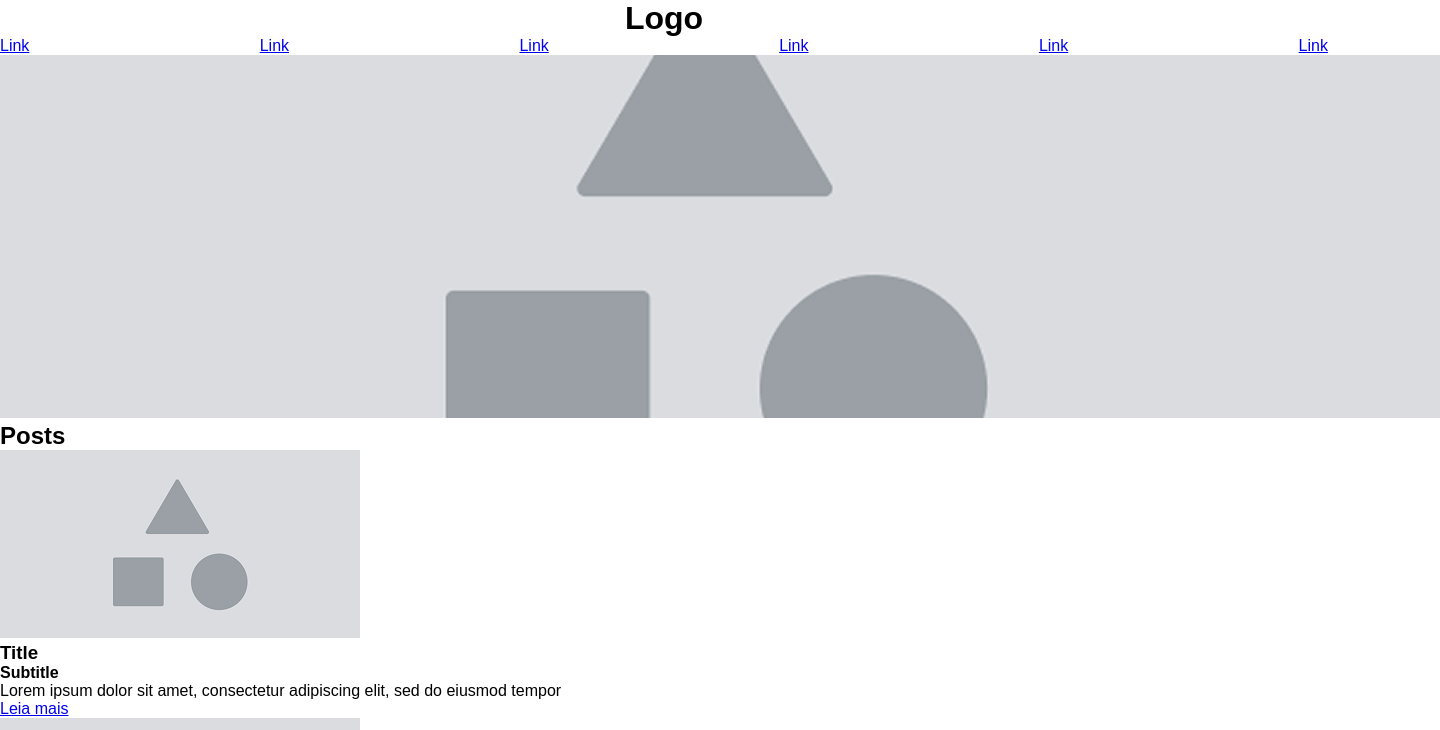
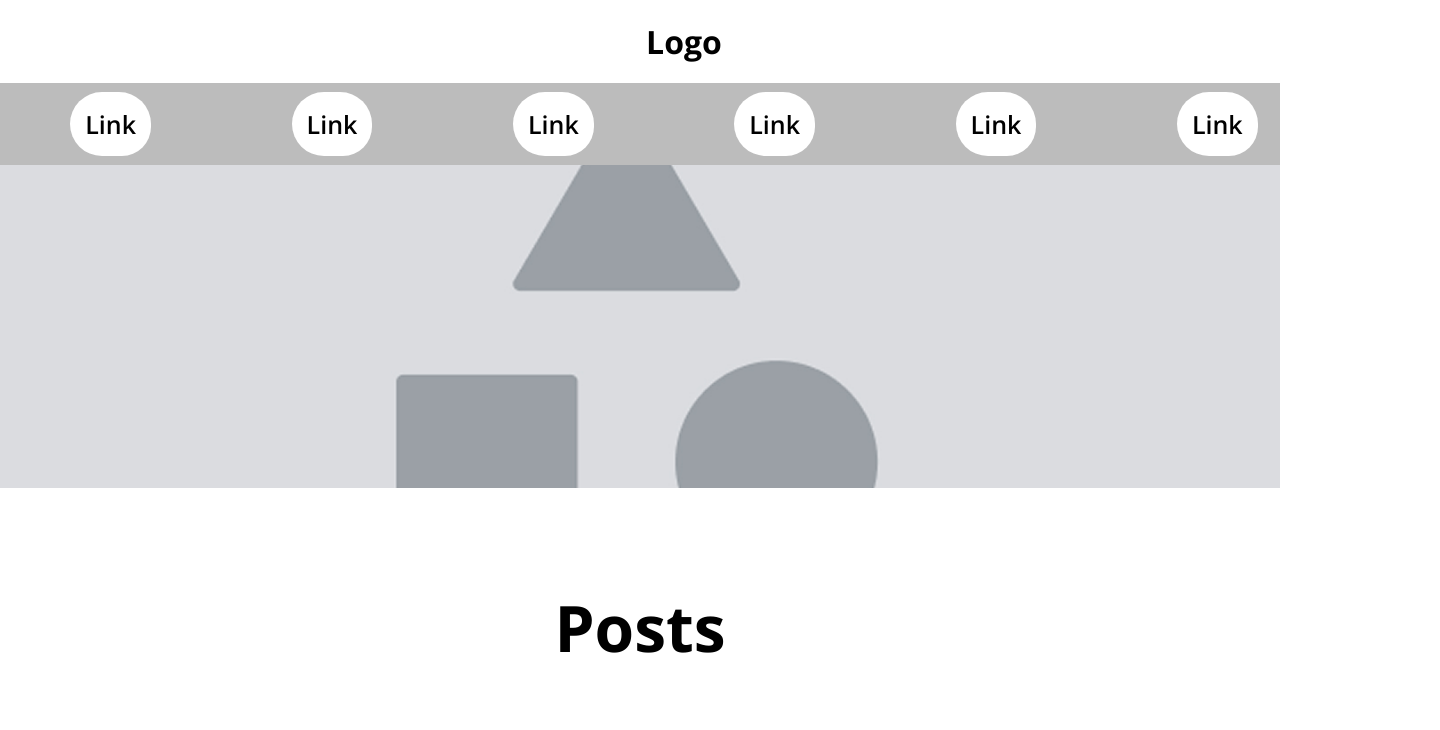
Before and after one commit to Carati32/aulas-css-senai, a plain HTML site: page aulas-css-senai/wireframe/index.html in a window 1280 px wide. Shown: the top 730 px of the page, 1440 px wide, since content can reach past the window. Drawn offline with nearby package versions, Linux system fonts and the light colour scheme.

Commit message:
Formatação do Wirefreme

```diff
--- a/aulas-css-senai/wireframe/css/style.css
+++ b/aulas-css-senai/wireframe/css/style.css
@@ -1,7 +1,7 @@
 *{
     margin: 0;
     padding: 0;
-    font-family: Arial, Helvetica, sans-serif;
+    font-family: "Open Sans", sans-serif;
 }
 
 .container{
@@ -11,13 +11,87 @@
 
 /* header */
 
+header{
+    padding: 20px;
+}
+
 h1{
     text-align: center;
 }
+/* iQOO 13  */
+/* nav */
 
-/* nav */
+nav{
+    background:#BCBCBC ;
+    padding: 24px 0;
+}
+
 nav ul{
     list-style: none;
     display: flex;
-    justify-content: space-between  ;
+    justify-content: space-around;
 }
+
+nav ul li a{
+    color: #000;
+    font-weight: 600;
+    font-size: 25px;
+    text-decoration: none;
+    background: #FFF;
+    padding: 15px;
+    transition: all ease-in-out 0.3s;
+    border-radius: 123px 123px 112px 123px;
+}
+
+nav ul li a:hover{
+    background: #000;
+    color: #FFF;
+    border-radius: 100px 0;
+}
+
+/* banner */
+
+#banner img{
+    width: 100%;
+}
+/* posts */
+
+
+.posts h2{
+    text-align: center;
+    margin: 91px 0 62px;
+    font-size: 64px;
+}
+
+
+.posts .container{
+    display: flex;
+    justify-content: space-between;
+}
+
+.posts img{
+    border-radius: 20px 20px 0 0;
+}
+
+.posts h3{
+    font-size: 20px;
+    margin: 16px 16px 0;
+}
+
+.posts h4{
+    margin-left: 16px;
+    font-weight: normal;
+    font-size: 18px;
+}
+
+.posts p{
+    margin: 32px 16px;
+}
+
+.posts a{
+    background: #65558F;
+    color: #FFF;
+    padding: 10px 24px;
+    border-radius: 100px;
+    font-size: 20px;
+}
--- a/aulas-css-senai/wireframe/index.html
+++ b/aulas-css-senai/wireframe/index.html
@@ -1,5 +1,6 @@
 <!DOCTYPE html>
-<html lang="en">
+<html lang="pt-br">
+
 <head>
     <meta charset="UTF-8">
     <meta name="viewport" content="width=device-width, initial-scale=1.0">
@@ -8,7 +9,12 @@
     <!-- Link para os estilos -->
 
     <link rel="stylesheet" href="css/style.css">
+    <link rel="preconnect" href="https://fonts.googleapis.com">
+    <link rel="preconnect" href="https://fonts.gstatic.com" crossorigin>
+    <link href="https://fonts.googleapis.com/css2?family=Open+Sans:ital,wght@0,300..800;1,300..800&display=swap"
+        rel="stylesheet">
 </head>
+
 <body>
 
     <header>
@@ -48,8 +54,8 @@
                 </div>
                 <!-- fim:card -->
 
-                 <!-- inicio:card -->
-                 <div class="card">
+                <!-- inicio:card -->
+                <div class="card">
                     <img src="images/image-post.jpg" alt="imagem do post">
                     <h3>Title</h3>
                     <h4>Subtitle</h4>
@@ -58,8 +64,8 @@
                 </div>
                 <!-- fim:card -->
 
-                 <!-- inicio:card -->
-                 <div class="card">
+                <!-- inicio:card -->
+                <div class="card">
                     <img src="images/image-post.jpg" alt="imagem do post">
                     <h3>Title</h3>
                     <h4>Subtitle</h4>
@@ -105,4 +111,5 @@
         </div>
     </footer>
 </body>
+
 </html>
```
